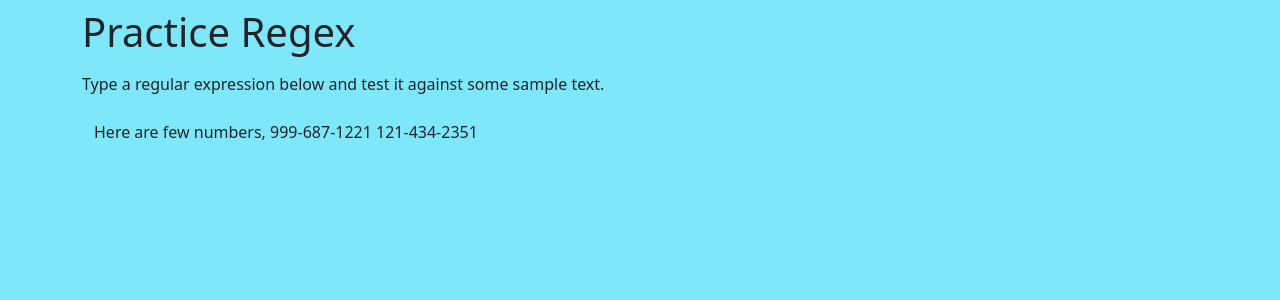
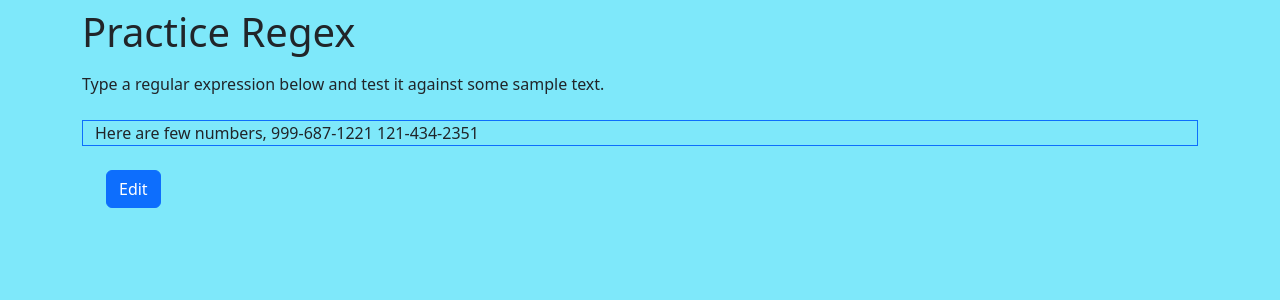
Before and after one commit to Mystery-Coder/regex-game, a React (Vite) app: page /practice in a window 1280 px wide. Shown: the top 300 px of the page. Built offline with nearby package versions, Linux system fonts and the light colour scheme.

Commit message:
Practice regex

```diff
--- a/src/pages/Practice.tsx
+++ b/src/pages/Practice.tsx
@@ -1,5 +1,5 @@
-import { useEffect, useState } from "react";
-import { Container, Form } from "react-bootstrap";
+import { useEffect, useRef, useState } from "react";
+import { Button, Container, Col } from "react-bootstrap";
 
 export default function Practice() {
 	const [regexInput, setRegexInput] = useState("");
@@ -8,7 +8,9 @@ export default function Practice() {
 	);
 	const [isValid, setIsValid] = useState(true);
 	const [matches, setMatches] = useState<string[]>([]);
+	const [editTestText, setEditTestText] = useState(false);
 
+	const editButtonRef = useRef<HTMLButtonElement>(null);
 	useEffect(() => {
 		try {
 			const regex = new RegExp(regexInput, "g");
@@ -24,12 +26,39 @@ export default function Practice() {
 	return (
 		<div className="min-vh-100" style={{ background: "#7EE8FA" }}>
 			<Container className="pt-2">
-				<h1 className="mb-3">Practice Regex</h1>
-				<p className="mb-4">
-					Type a regular expression below and test it against some
-					sample text.
-				</p>
-				<Container>{testText}</Container>
+				<Col className="">
+					<h1 className="mb-3">Practice Regex</h1>
+					<p className="mb-4">
+						Type a regular expression below and test it against some
+						sample text.
+					</p>
+					{editTestText && (
+						<Container className="m-2">
+							<textarea
+								onChange={(e) => setTestText(e.target.value)}
+							>
+								{testText}
+							</textarea>
+						</Container>
+					)}
+					{!editTestText && (
+						<Container className="border border-primary">
+							{testText}
+						</Container>
+					)}
+					<Button
+						className="m-4"
+						onClick={() => {
+							setEditTestText(!editTestText);
+							if (editButtonRef.current) {
+								editButtonRef.current.textContent = "Done";
+							}
+						}}
+						ref={editButtonRef}
+					>
+						Edit
+					</Button>
+				</Col>
 			</Container>
 		</div>
 	);
```
